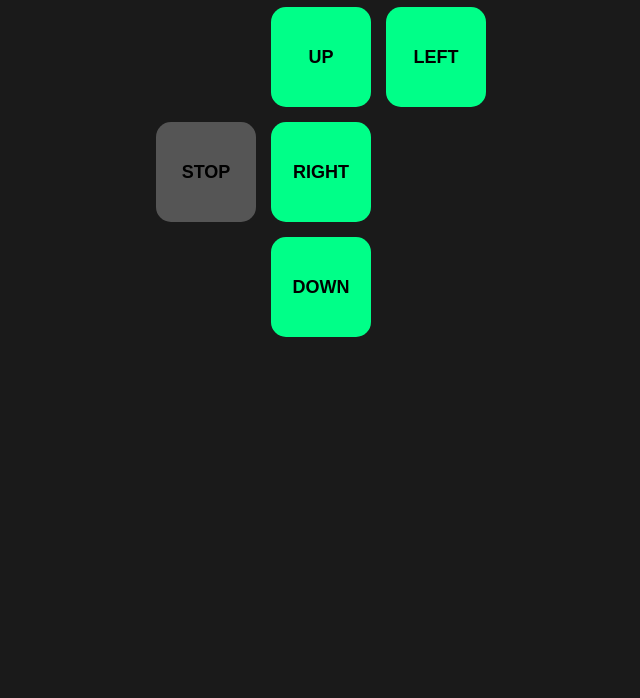
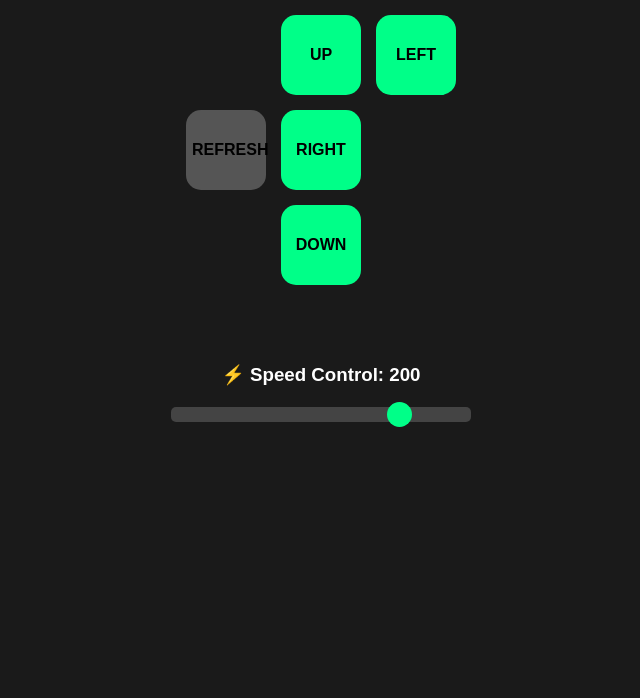
Before and after one commit to rohittiwari999999/Smart-car, a plain HTML site: page index.html in a window 1280 px wide. Shown: the part 102-800 px from the top of the page, without its empty margins (319-959 px from the left). Drawn offline with Linux system fonts and the light colour scheme.

Commit message:
Refactor index.html for improved UI and title change
Updated title and adjusted button and grid styles for better layout and usability.

```diff
--- a/index.html
+++ b/index.html
@@ -1,32 +1,45 @@
 <!DOCTYPE html>
 <html>
 <head>
-    <title>Smart Car Controller</title>
+    <title>Smart Car Pro Controller</title>
     <meta name="viewport" content="width=device-width, initial-scale=1.0">
     <style>
-        body { background: #1a1a1a; color: white; text-align: center; font-family: sans-serif; }
-        .grid { display: grid; grid-template-columns: 100px 100px 100px; gap: 15px; justify-content: center; margin-top: 50px; }
-        .btn { width: 100px; height: 100px; font-size: 18px; border-radius: 15px; border: none; background: #00ff88; color: black; font-weight: bold; cursor: pointer; touch-action: manipulation; }
+        body { background: #1a1a1a; color: white; text-align: center; font-family: sans-serif; padding-top: 20px; }
+        .grid { display: grid; grid-template-columns: 80px 80px 80px; gap: 15px; justify-content: center; margin-top: 30px; }
+        .btn { width: 80px; height: 80px; font-size: 16px; border-radius: 15px; border: none; background: #00ff88; color: black; font-weight: bold; cursor: pointer; touch-action: manipulation; }
         .btn:active { background: #ff0055; color: white; }
         .center { grid-column: 2; }
+        .slider-container { margin-top: 40px; padding: 20px; }
+        input[type=range] { width: 80%; max-width: 300px; height: 15px; border-radius: 5px; background: #444; outline: none; -webkit-appearance: none; }
+        input[type=range]::-webkit-slider-thumb { -webkit-appearance: none; width: 25px; height: 25px; border-radius: 50%; background: #00ff88; cursor: pointer; }
     </style>
 </head>
 <body>
     <h1>🚗 Smart Car Control</h1>
+
     <div class="grid">
         <button class="btn center" onmousedown="callBlynk('V0',1)" onmouseup="callBlynk('V0',0)" ontouchstart="callBlynk('V0',1)" ontouchend="callBlynk('V0',0)">UP</button>
         <button class="btn" onmousedown="callBlynk('V2',1)" onmouseup="callBlynk('V2',0)" ontouchstart="callBlynk('V2',1)" ontouchend="callBlynk('V2',0)">LEFT</button>
-        <button class="btn" style="background:#555">STOP</button>
+        <button class="btn" style="background:#555" onclick="location.reload()">REFRESH</button>
         <button class="btn" onmousedown="callBlynk('V3',1)" onmouseup="callBlynk('V3',0)" ontouchstart="callBlynk('V3',1)" ontouchend="callBlynk('V3',0)">RIGHT</button>
         <button class="btn center" onmousedown="callBlynk('V1',1)" onmouseup="callBlynk('V1',0)" ontouchstart="callBlynk('V1',1)" ontouchend="callBlynk('V1',0)">DOWN</button>
     </div>
 
+    <div class="slider-container">
+        <h3>⚡ Speed Control: <span id="speedValue">200</span></h3>
+        <input type="range" min="0" max="255" value="200" id="speedSlider" oninput="updateSpeed(this.value)">
+    </div>
+
     <script>
         const token = "bokIXsMkFOiw6gNLsEU2jA_zEindizmm";
+
         function callBlynk(pin, val) {
-            fetch(`https://blynk.cloud/external/api/update?token=${token}&${pin}=${val}`)
-            .then(response => console.log('Sent:', pin, val))
-            .catch(err => console.error('Error:', err));
+            fetch(`https://blynk.cloud/external/api/update?token=${token}&${pin}=${val}`);
+        }
+
+        function updateSpeed(val) {
+            document.getElementById('speedValue').innerText = val;
+            callBlynk('V5', val); // V5 slider ke liye
         }
     </script>
 </body>
```
